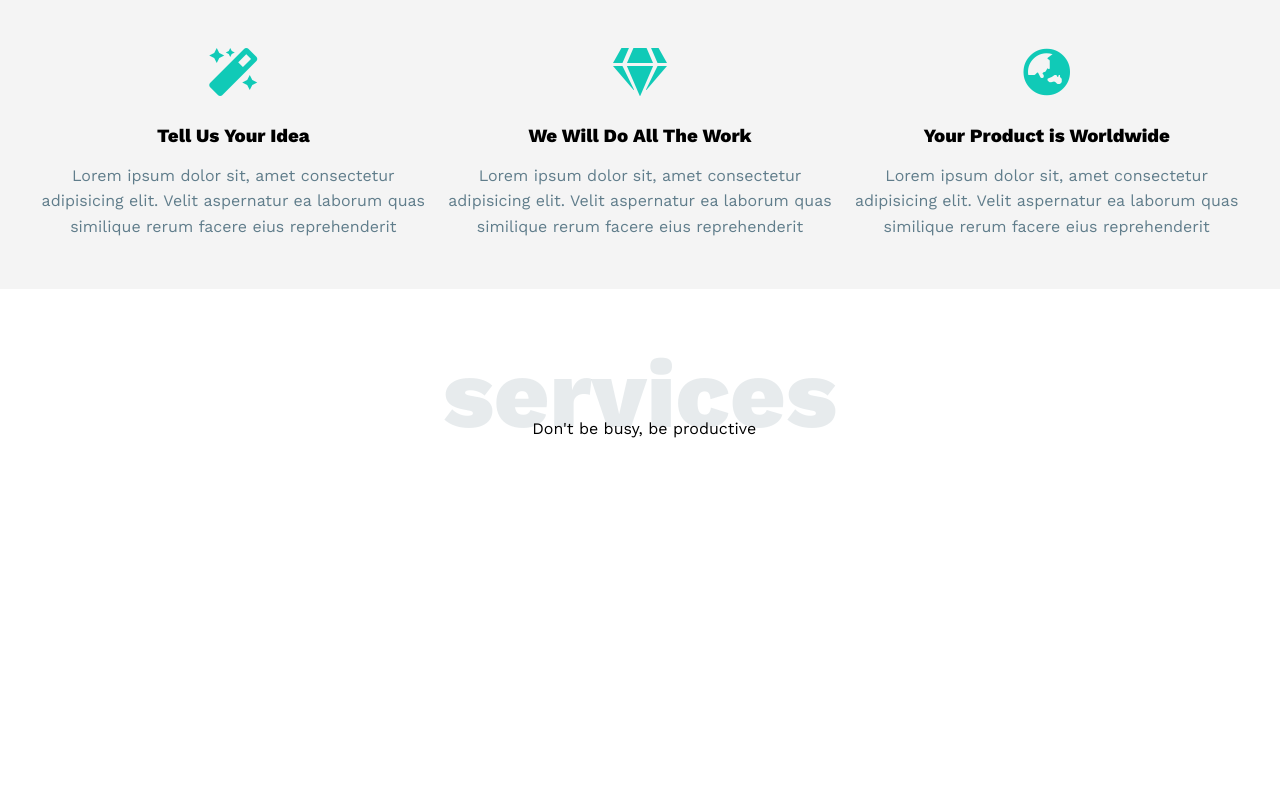
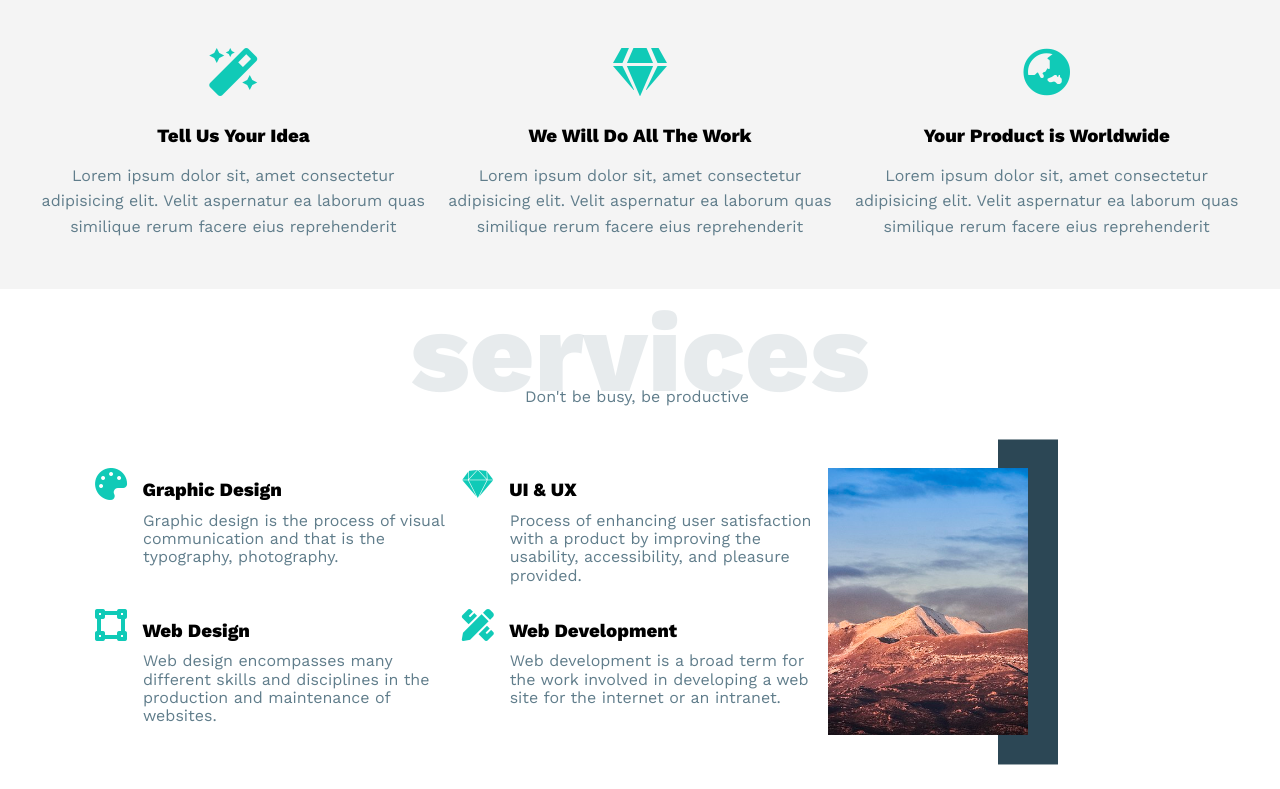
Before and after one commit to Obaadz/Leon-Template, a plain HTML site: page index.html in a window 1280 px wide. Shown: the part 802-1591 px from the top of the page. Before the commit the page ends 1302 px from the top, so only its background shows below. Drawn offline with nearby package versions, Linux system fonts and the light colour scheme.

Commit message:
services section completed

```diff
--- a/css/main.css
+++ b/css/main.css
@@ -4,7 +4,7 @@
     --secondary-color: #607d8b;
     --section-padding: 50px;
     --tr-duration: .3s;
-    --line-height: 1.6;
+    --line-height: 1.6
 }
 /* End Variables */
 
@@ -14,19 +14,31 @@
     box-sizing: border-box
 }
 
+html {
+    scroll-behavior: smooth
+}
+
 body {
     font-family: "Work Sans", sans-serif;
+    overflow-x: hidden
+}
+
+::selection {
+    background: #C6E7E6
 }
 
 .container {
     margin: 0 auto;
-    padding: 0 40px;
+    padding: 0 40px
 }
 
 h1,
 h3,
 p {
     margin: 0;
+}
+p {
+    color:var(--secondary-color)
 }
 /* Small */
 @media (min-width: 768px) {
@@ -63,7 +75,7 @@ header .container {
 }
 @media (min-width: 768px) {
     header .container {
-        width: 70%;
+        width: 70%
     }
 }
 header img {
@@ -186,46 +198,98 @@ header ul li a:hover {
     grid-template-columns:repeat(auto-fit, minmax(300px,1fr));
     justify-content: space-between;
     gap: 20px;
-    text-align: center;
+    text-align: center
 }
 
 .features i {
     color:var(--primary-color);
-    margin-bottom: 30px;
+    margin-bottom: 30px
 }
 .features h3 {
-    margin-bottom: 15px;
+    margin-bottom: 15px
 }
 .features p {
-    color:var(--secondary-color);
     line-height: var(--line-height)
 }
 
 @media (min-width:657px) and (max-width: 991px)  {
     .features .container div:last-child {
-        grid-column: 1 / 3;
+        grid-column: 1 / 3
     }
 }
 /* End Features */
 
 /* Start Services Section */
 .services {
-    padding: var(--section-padding) 0
+    padding-bottom: var(--section-padding)
 }
 
 .services .text {
     width: max-content;
     margin: 0 auto;
+    padding-bottom: var(--section-padding);
     position: relative
-
 }
 
 .services .text h1 {
     color: #9cabb23d;
-    font-size: 6em;
-
+    font-size:5.7em
 }
 .services .text p {
     position: absolute;
-    transform: translate(40%,-30px)
+    transform: translate(20%,-30px)
 }
+
+@media (min-width: 768px) {
+    .services .text h1 {
+        color: #9cabb23d;
+        font-size:7em
+    }
+    .services .text p {
+        position: absolute;
+        transform: translate(30%,-30px)
+    }
+}
+.services .container {
+    display: grid;
+    gap: 10px;
+    grid-template-columns:repeat(auto-fill, minmax(300px,1fr))
+}
+
+.services i {
+    color:var(--primary-color)
+}
+
+.services h3 {
+    display:inline-block;
+    margin-left: 10px;
+    margin-bottom: 10px
+}
+.services p {
+    margin-left: 48px
+}
+
+.services img {
+    width:200px
+}
+.services .srv-content {
+    display: none;
+    position: relative;
+    grid-row: span 2
+}
+@media (min-width: 1200px) {
+    .services .srv-content {
+        display:block
+    }
+}
+
+.services .srv-content::after {
+    content: "";
+    width: 60px;
+    height: 120%;
+    background-color: #2c4755;
+    position: absolute;
+    transform: translate(-50%,calc(-10% + 4px));
+    z-index: -1
+}
+/* End Services Section */
--- a/index.html
+++ b/index.html
@@ -71,11 +71,37 @@
     <!-- End Features -->
 
     <!-- Start Services Section -->
-    <section class="services">
+    <section class="services" id="services">
         <div class="text">
             <h1>services</h1>
             <p>Don't be busy, be productive</p>
         </div>
+        <div class="container">
+            <div>
+                <i class="fas fa-palette fa-2x"></i>
+                <h3>Graphic Design</h3>
+                <p>Graphic design is the process of visual communication and that is the typography, photography.</p>
+            </div>
+            <div>
+                <i class="fab fa-sketch fa-2x"></i>
+                <h3>UI & UX</h3>
+                <p>Process of enhancing user satisfaction with a product by improving the usability, accessibility, and pleasure provided.</p>
+            </div>
+            <div class="srv-content"><img src="images/services.jpg" alt=""></div>
+            <div>
+                <i class="fas fa-vector-square fa-2x"></i>
+                <h3>Web Design</h3>
+                <p>Web design encompasses many different skills and disciplines in the production and maintenance of websites.</p>
+            </div>
+            <div>
+                <i class="fas fa-pencil-ruler fa-2x"></i>
+                <h3>Web Development</h3>
+                <p>Web development is a broad term for the work involved in developing a web site for the internet or an intranet.</p>
+            </div>
+        </div>
     </section>
+    <!-- End Services Section -->
+
+    <!-- Start Section -->
 </body>
 </html>
```
